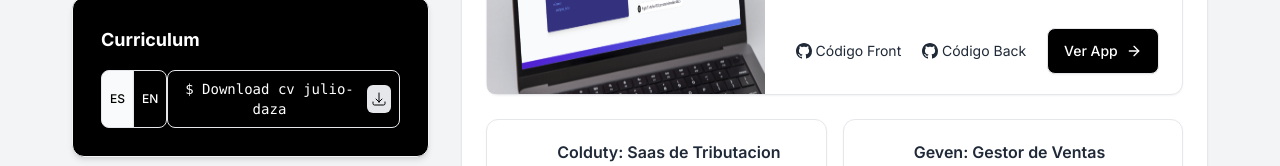
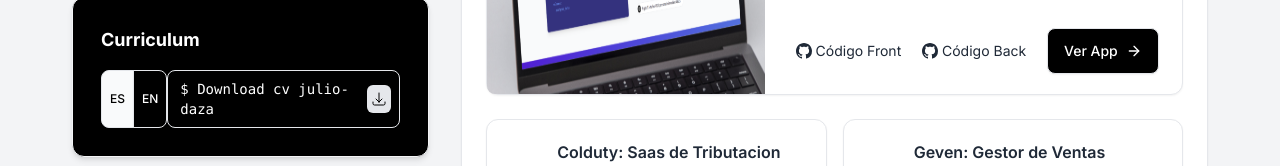
Before and after one commit to Jucema89/web-profile, a Next.js app: page / in a window 1280 px wide. Shown: the part 634-800 px from the top of the page. Built offline with nearby package versions, Linux system fonts and the light colour scheme; no server answers.

Commit message:
Fix url redirect to curriculum

```diff
--- a/src/app/components/curriculum.tsx
+++ b/src/app/components/curriculum.tsx
@@ -1,4 +1,6 @@
-import { useState } from "react"
+'use client'
+import Link from "next/link"
+import { useEffect, useState } from "react"
 
 export default function Curriculum(){
 
@@ -11,20 +13,6 @@ export default function Curriculum(){
         return `py-1.5 px-2 inline-flex justify-center items-center gap-2 -ms-px first:rounded-s-lg first:ms-0 last:rounded-e-lg text-xs font-medium focus:z-10 border border-gray-200 bg-transparent text-white shadow-sm active:text-black active:bg-gray-50 disabled:opacity-50 disabled:pointer-events-none dark:bg-neutral-900 dark:border-neutral-700 dark:text-white dark:hover:bg-neutral-800`
       }
     }
-
-
-    function downloadCV(){
-      switch (lang) {
-        case 'ES':
-          window.open(`http://localhost:3000/docs/CV_Julio_Daza_ES.pdf`, '_blank')
-          break;
-
-        case 'EN':
-          window.open(`http://localhost:3000/docs/CV_Julio_Daza_EN.pdf`, '_blank')
-          break;
-      }
-    }
-
     return(
       <>
       <div className="z-10 mt-10 max-w-md w-full bg-black border border-gray-100 text-start rounded-xl shadow-md after:absolute after:top-0 after:-start-4 after:w-4 after:h-full dark:bg-neutral-800 dark:border-neutral-700">
@@ -48,8 +36,8 @@ export default function Curriculum(){
               </div>
             </div>
 
-            <button type="button" className="relative group p-2 ps-3 inline-flex items-center gap-x-2 text-md sm:text-sm font-mono rounded-lg border border-gray-200 bg-transparent text-white shadow-sm  disabled:opacity-50 disabled:pointer-events-none dark:bg-neutral-900 dark:border-neutral-700 dark:text-white dark:hover:bg-neutral-800"
-            onClick={() => downloadCV()}>
+            <Link type="button" className="relative group p-2 ps-3 inline-flex items-center gap-x-2 text-md sm:text-sm font-mono rounded-lg border border-gray-200 bg-transparent text-white shadow-sm  disabled:opacity-50 disabled:pointer-events-none dark:bg-neutral-900 dark:border-neutral-700 dark:text-white dark:hover:bg-neutral-800"
+            href={`${process.env.NEXT_PUBLIC_APP_URL}/docs/CV_Julio_Daza_${lang}.pdf`} target="_blank">
                 $ Download cv julio-daza
                 <span className="flex justify-center items-center text-black bg-gray-200 rounded-md size-7 dark:bg-neutral-700 dark:text-neutral-400">
 
@@ -57,7 +45,7 @@ export default function Curriculum(){
                   <path stroke-linecap="round" stroke-linejoin="round" d="M3 16.5v2.25A2.25 2.25 0 0 0 5.25 21h13.5A2.25 2.25 0 0 0 21 18.75V16.5M16.5 12 12 16.5m0 0L7.5 12m4.5 4.5V3" />
                   </svg>
                 </span>
-            </button>
+            </Link>
           </div>
         </div>
       </div>
```
